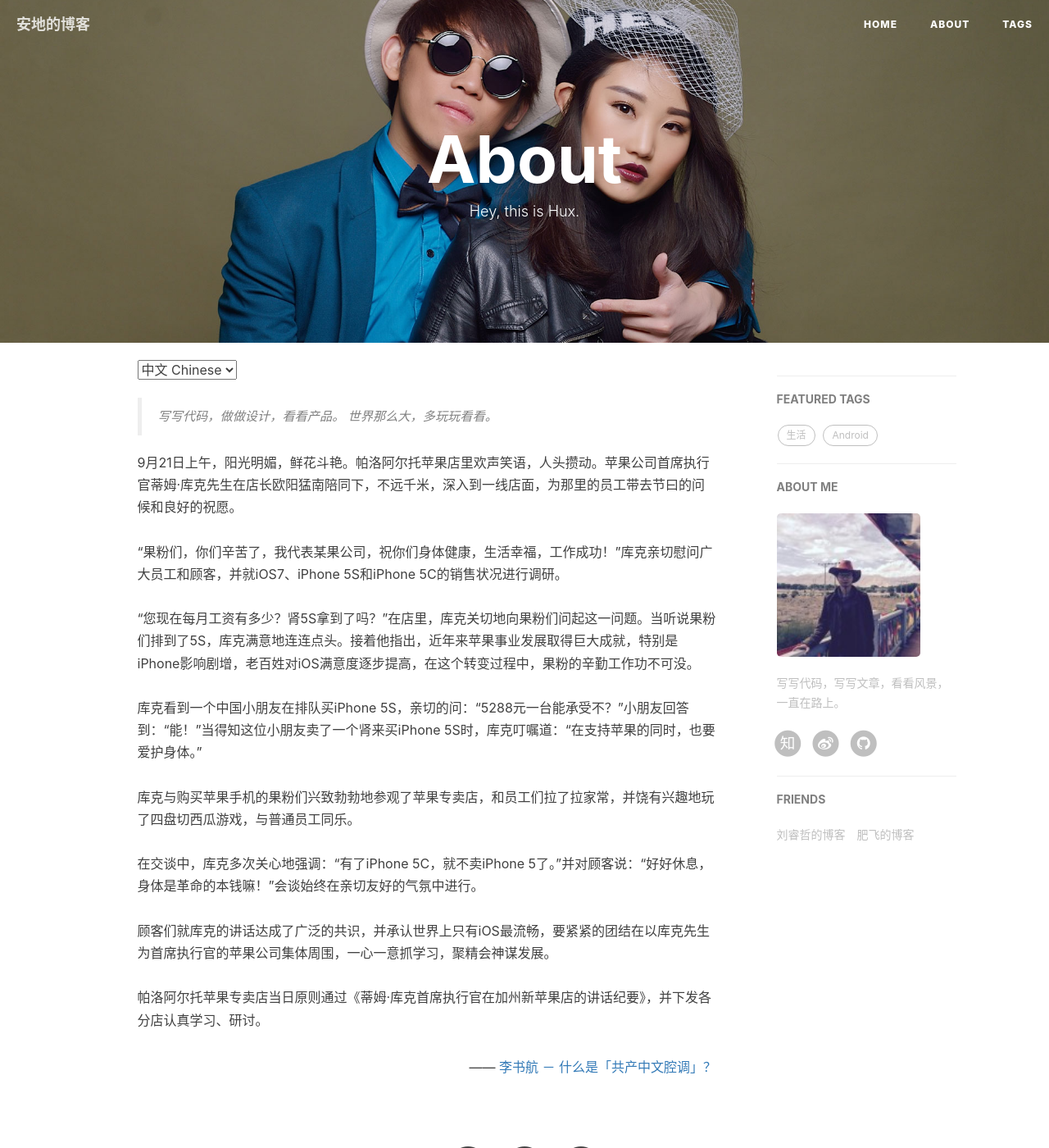
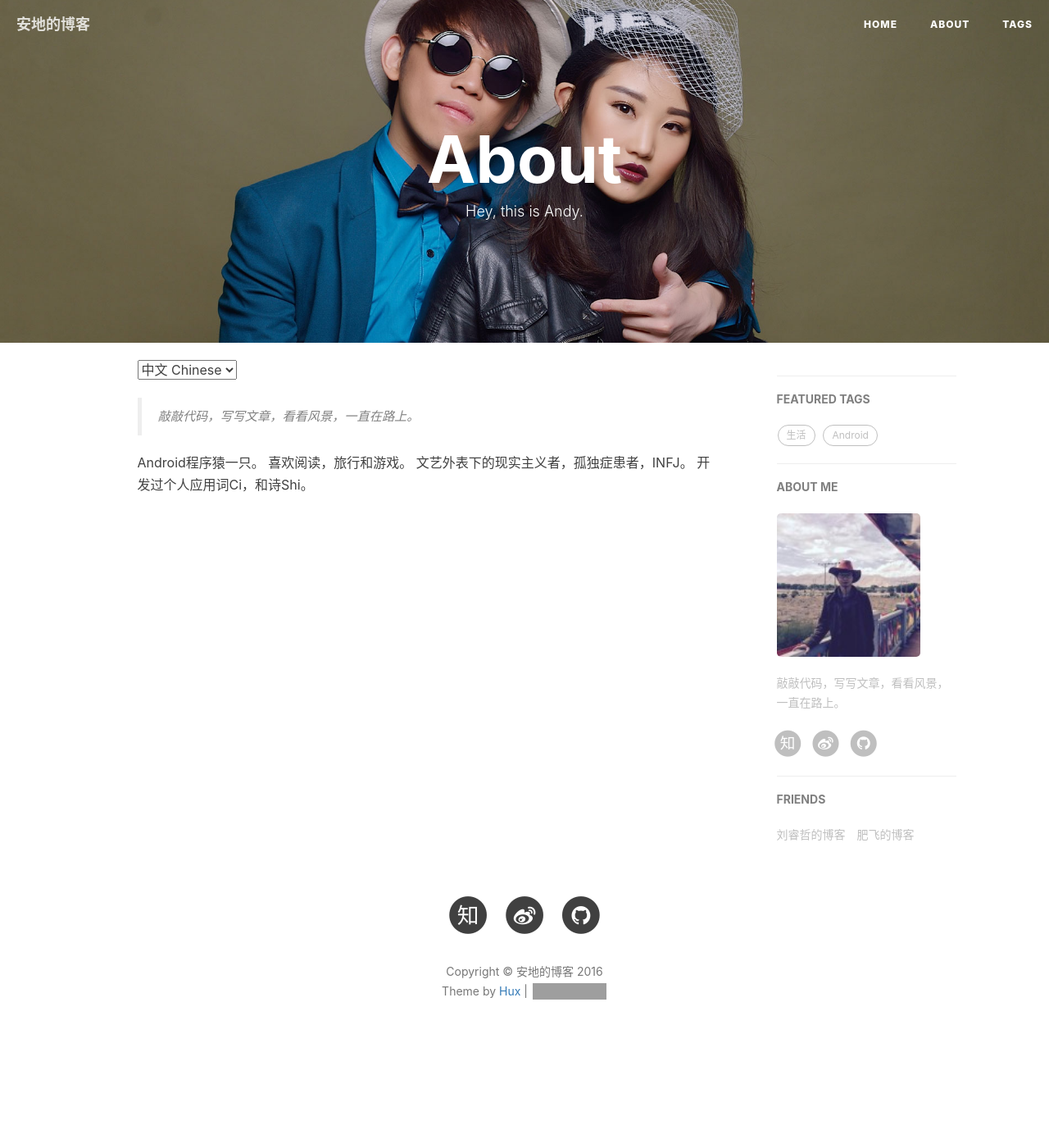
Before and after one commit to myandy/myandy.github.io, a Jekyll site: the page built from about.html, in a window 1280 px wide and 1400 px high. Shown: the whole window at 82% size. Built offline with Jekyll 4.4.1, drawn with Linux system fonts in a browser that asks for light colours; nearby versions of some CDN libraries; comment, search, counter and statistics services are not loaded; grey boxes are pictures that could not be loaded.

```diff
--- a/_config.yml
+++ b/_config.yml
@@ -44,7 +44,7 @@
 # Duoshuo settings
 duoshuo_username: huxblog
 # Share component is depend on Comment so we can NOT use share only.
-duoshuo_share: true                     # set to false if you want to use Comment without Sharing
+duoshuo_share: false                     # set to false if you want to use Comment without Sharing
 
 
 
@@ -60,7 +60,7 @@
 
 # Sidebar settings
 sidebar: true                           # whether or not using Sidebar.
-sidebar-about-description: "写写代码，写写文章，看看风景，一直在路上。"
+sidebar-about-description: "敲敲代码，写写文章，看看风景，一直在路上。"
 sidebar-avatar: /img/avatar-andy2.jpg      # use absolute URL, seeing it's used in both `/` and `/about/`
 
 
--- a/about.html
+++ b/about.html
@@ -1,7 +1,7 @@
 ---
 layout: page
 title: "About"
-description: "Hey, this is Hux."
+description: "Hey, this is Andy."
 header-img: "img/about-bg.jpg"
 ---
 
@@ -14,35 +14,26 @@
 <!-- Chinese Version -->
 <div class="zh">
     <blockquote>
-        写写代码，做做设计，看看产品。
-        世界那么大，多玩玩看看。
+        敲敲代码，写写文章，看看风景，一直在路上。
     </blockquote>
-    9月21日上午，阳光明媚，鲜花斗艳。帕洛阿尔托苹果店里欢声笑语，人头攒动。苹果公司首席执行官蒂姆·库克先生在店长欧阳猛南陪同下，不远千米，深入到一线店面，为那里的员工带去节曰的问候和良好的祝愿。<br><br>“果粉们，你们辛苦了，我代表某果公司，祝你们身体健康，生活幸福，工作成功！”库克亲切慰问广大员工和顾客，并就iOS7、iPhone 5S和iPhone 5C的销售状况进行调研。 <br><br>“您现在每月工资有多少？肾5S拿到了吗？”在店里，库克关切地向果粉们问起这一问题。当听说果粉们排到了5S，库克满意地连连点头。接着他指出，近年来苹果事业发展取得巨大成就，特别是iPhone影响剧增，老百姓对iOS满意度逐步提高，在这个转变过程中，果粉的辛勤工作功不可没。<br><br>库克看到一个中国小朋友在排队买iPhone 5S，亲切的问：“5288元一台能承受不？”小朋友回答到：“能！”当得知这位小朋友卖了一个肾来买iPhone 5S时，库克叮嘱道：“在支持苹果的同时，也要爱护身体。”<br><br>库克与购买苹果手机的果粉们兴致勃勃地参观了苹果专卖店，和员工们拉了拉家常，并饶有兴趣地玩了四盘切西瓜游戏，与普通员工同乐。<br><br>在交谈中，库克多次关心地强调：“有了iPhone 5C，就不卖iPhone 5了。”并对顾客说：“好好休息，身体是革命的本钱嘛！”会谈始终在亲切友好的气氛中进行。<br><br>顾客们就库克的讲话达成了广泛的共识，并承认世界上只有iOS最流畅，要紧紧的团结在以库克先生为首席执行官的苹果公司集体周围，一心一意抓学习，聚精会神谋发展。<br>
-    <br>帕洛阿尔托苹果专卖店当日原则通过《蒂姆·库克首席执行官在加州新苹果店的讲话纪要》，并下发各分店认真学习、研讨。
-
-    <p style="text-align:right;">
-        —— <a href="http://www.zhihu.com/question/19687065">李书航 － 什么是「共产中文腔调」？ </a>
-    </p>
+    Android程序猿一只。
+    喜欢阅读，旅行和游戏。
+    文艺外表下的现实主义者，孤独症患者，INFJ。
+    开发过个人应用词Ci，和诗Shi。
+    <br>
 
 </div>
 
 <!-- English Version -->
 <div class="en">
     <blockquote>
-        Designer or Engineer, things in between.
+        Typing,writing and seeing,I'm on the way..
     </blockquote>
 
-    <p>
-        Your work is going to fill a large part of your life, and the only way to be truly satisfied is to do what you believe is great work. And the only way to do great work is to love what you do. If you haven’t found it yet, keep looking. Don’t settle. As with all matters of the heart, you’ll know when you find it.
-    </p>
-
-    <p>
-    If you want to live your life in a creative way, as an artist, you have to not look back too much. You have to be willing to take whatever you’ve done and whoever you were and throw them away.
-    </p>
-
-    <p style="text-align:right;">
-    -- Steve Jobs
-    </p>
+    Android SDE.
+    Love reading, travel and game.
+    Artsy dude,realist,Lonely,INFJ.
+    The developer of application Ci and  Shi.
 
 </div>
 
```
Also changed, not shown: _posts/2016-1-11.markdown (added, +65 -0 lines), img/dead_classmate.jpg (added).
